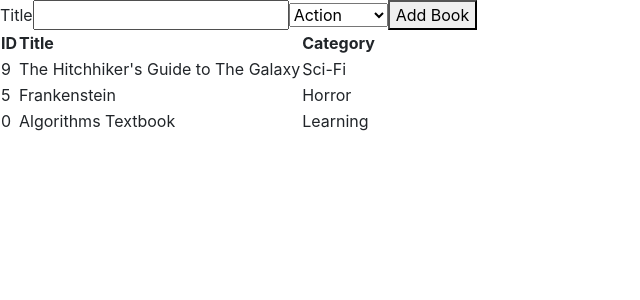
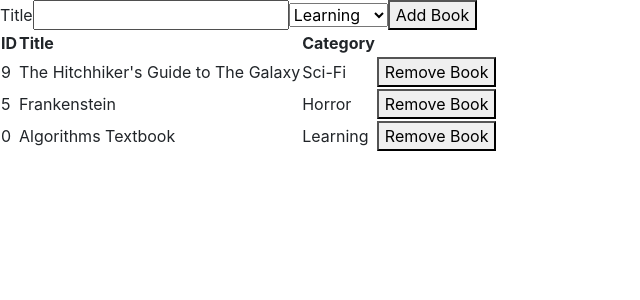
Before and after one commit to GzimAsani/Bookstore, a React (Create React App) app: page / in a window 1280 px wide. Shown: the top 300 px of the page, without its empty margins (0-640 px from the left). Built offline with nearby package versions, Linux system fonts and the light colour scheme.

Commit message:
Connecting Create book

```diff
--- a/src/components/Book.js
+++ b/src/components/Book.js
@@ -1,12 +1,20 @@
 import PropTypes from 'prop-types';
 
-const Book = ({ book }) => (
+const Book = ({ book, removeBook }) => {
+  const handleClick = () => {
+    removeBook(book);
+  };
+  return (
     <tr>
       <td>{book.id}</td>
       <td>{book.title}</td>
       <td>{book.category}</td>
+      <td>
+        <button type="button" onClick={handleClick}>Remove Book</button>
+      </td>
     </tr>
   );
+};
 
 Book.propTypes = {
   book: PropTypes.shape({
@@ -14,6 +22,7 @@ Book.propTypes = {
     title: PropTypes.string.isRequired,
     category: PropTypes.string.isRequired,
   }).isRequired,
+  removeBook: PropTypes.func.isRequired,
 };
 
 export default Book;
--- a/src/containers/BooksForm.js
+++ b/src/containers/BooksForm.js
@@ -1,12 +1,31 @@
-const BooksForm = () => {
+import { useState } from 'react';
+import { connect } from 'react-redux';
+import PropTypes from 'prop-types';
+import { createBook } from '../actions';
+
+const BooksForm = ({ createBook }) => {
   const categories = ['Action', 'Biography', 'History', 'Horror', 'Kids', 'Learning', 'Sci-Fi'];
+  const [title, setTitle] = useState('');
+  const [category, setCategory] = useState('Learning');
+  const handleTitleChange = (e) => { setTitle(e.target.value); };
+  const handleCategoryChange = (e) => { setCategory(e.target.value); };
+  const handleSubmit = (e) => {
+    e.preventDefault();
+    createBook({
+      id: Math.floor(Math.random() * 10),
+      title,
+      category,
+    });
+    setTitle('');
+    setCategory('Learning');
+  };
   return (
-    <form>
+    <form onSubmit={handleSubmit}>
       <label htmlFor="title">
         Title
-        <input type="text" id="title" />
+        <input type="text" id="title" value={title} onChange={handleTitleChange} />
       </label>
-      <select name="category" id="category">
+      <select name="category" id="category" value={category} onChange={handleCategoryChange}>
         {categories.map((category, index) => (
           <option value={category} key={String(index)}>{category}</option>
         ))}
@@ -16,4 +35,14 @@ const BooksForm = () => {
   );
 };
 
-export default BooksForm;
+const mapDispatchToProps = (dispatch) => ({
+  createBook: (book) => {
+    dispatch(createBook(book));
+  },
+});
+
+BooksForm.propTypes = {
+  createBook: PropTypes.func.isRequired,
+};
+
+export default connect(null, mapDispatchToProps)(BooksForm);
```
Lines whose indentation alone changed are shown as unchanged.
